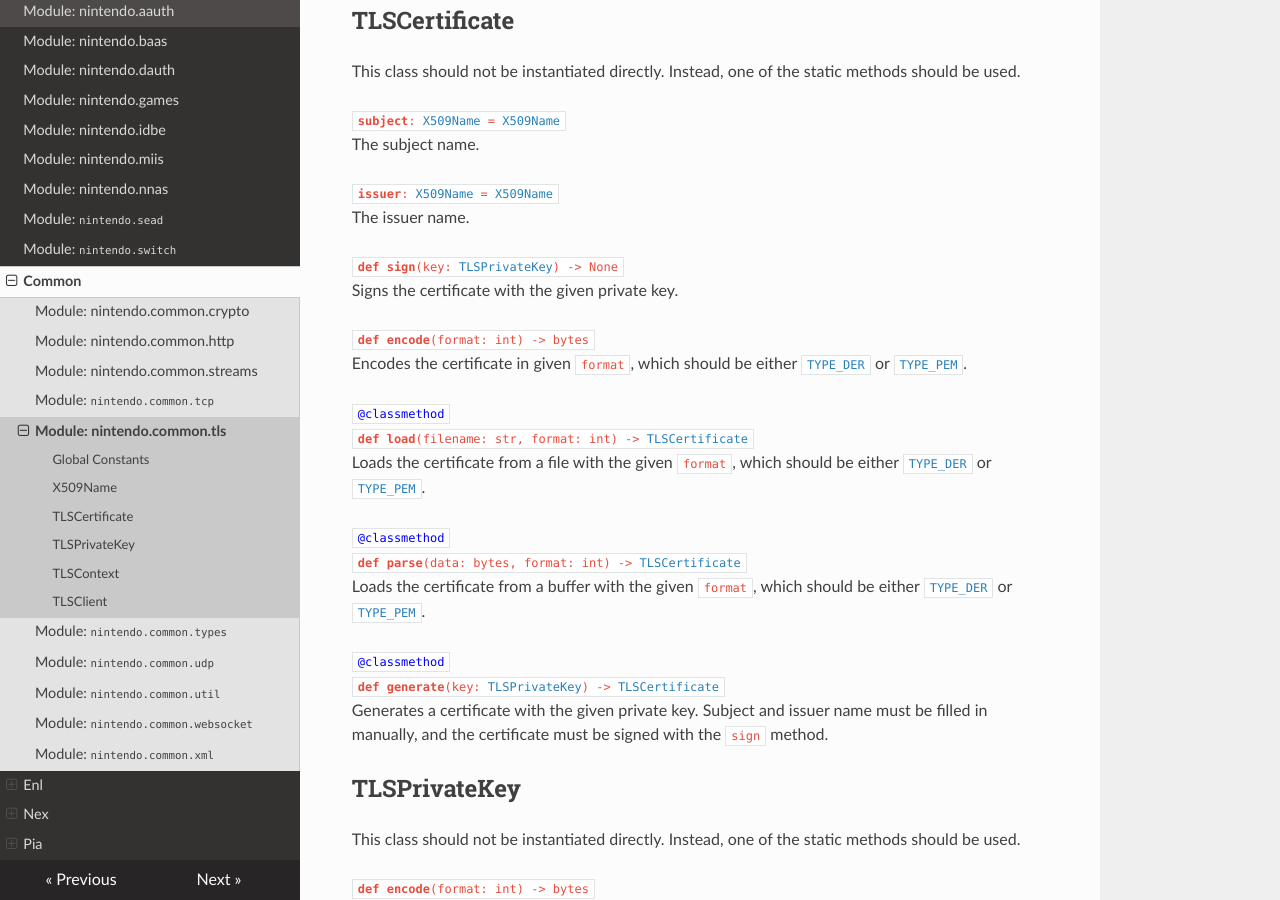
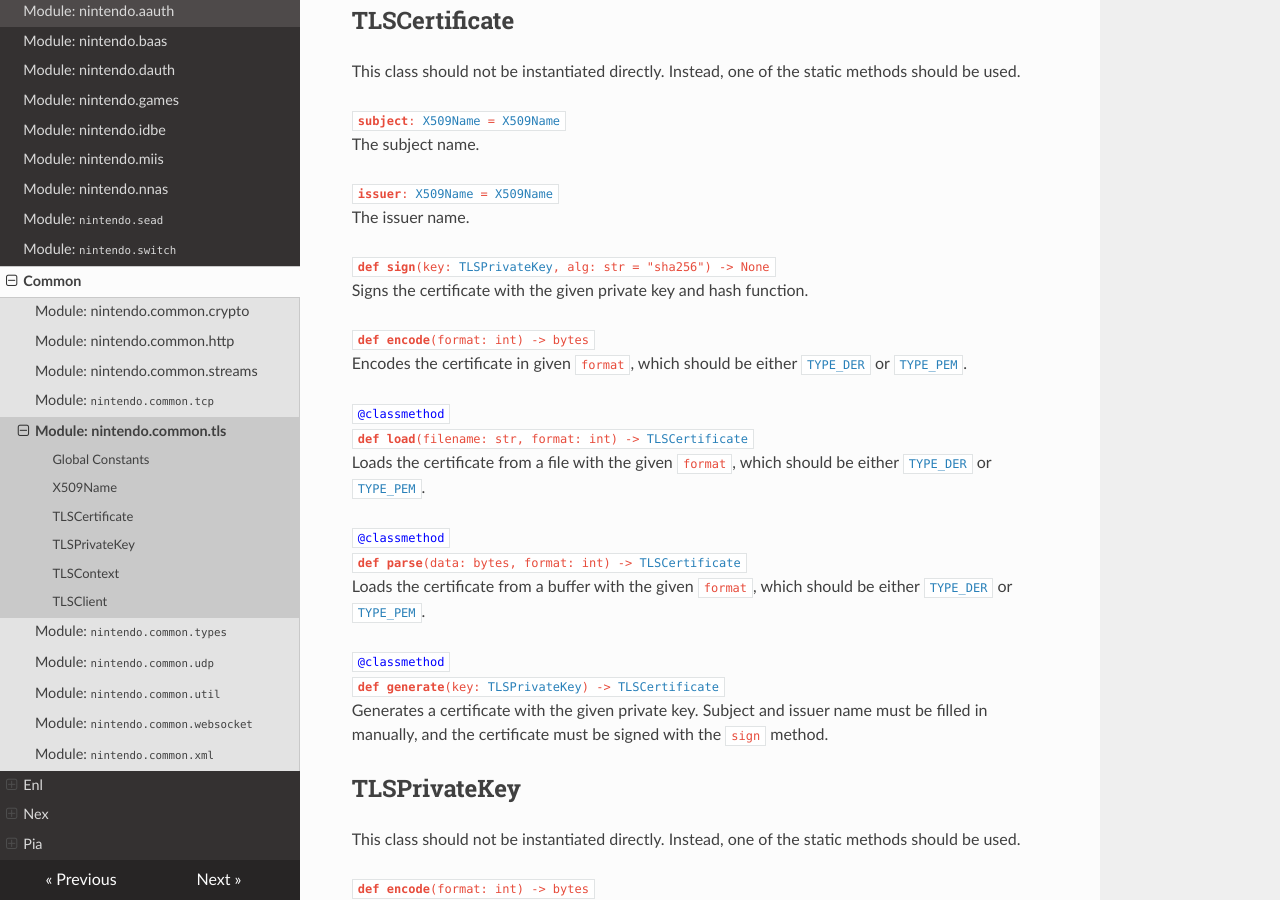
Before and after one commit to kinnay/NintendoClients, an MkDocs documentation site: the page built from docs/reference/common/tls.md, in a window 1280 px wide and 900 px high, scrolled down 1670 px. Built offline with MkDocs 1.6.1, drawn with Linux system fonts in a browser that asks for light colours; nearby versions of some CDN libraries.

Commit message:
Add 'alg' parameter to TLSCertificate.sign and change default algorithm to sha256

```diff
--- a/docs/reference/common/tls.md
+++ b/docs/reference/common/tls.md
@@ -59,8 +59,8 @@ This class should not be instantiated directly. Instead, one of the static metho
 <code>**issuer**: [X509Name](#x509name) = [X509Name](#x509name)</code><br>
 <span class="docs">The issuer name.</span>
 
-<code>**def sign**(key: [TLSPrivateKey](#tlsprivatekey)) -> None</code><br>
-<span class="docs">Signs the certificate with the given private key.</span>
+<code>**def sign**(key: [TLSPrivateKey](#tlsprivatekey), alg: str = "sha256") -> None</code><br>
+<span class="docs">Signs the certificate with the given private key and hash function.</span>
 
 <code>**def encode**(format: int) -> bytes</code><br>
 <span class="docs">Encodes the certificate in given `format`, which should be either [`TYPE_DER`](#global-constants) or [`TYPE_PEM`](#global-constants).</span>
```
Also changed, not shown: docs/index.md (+1 -3 lines), 1 other file.
